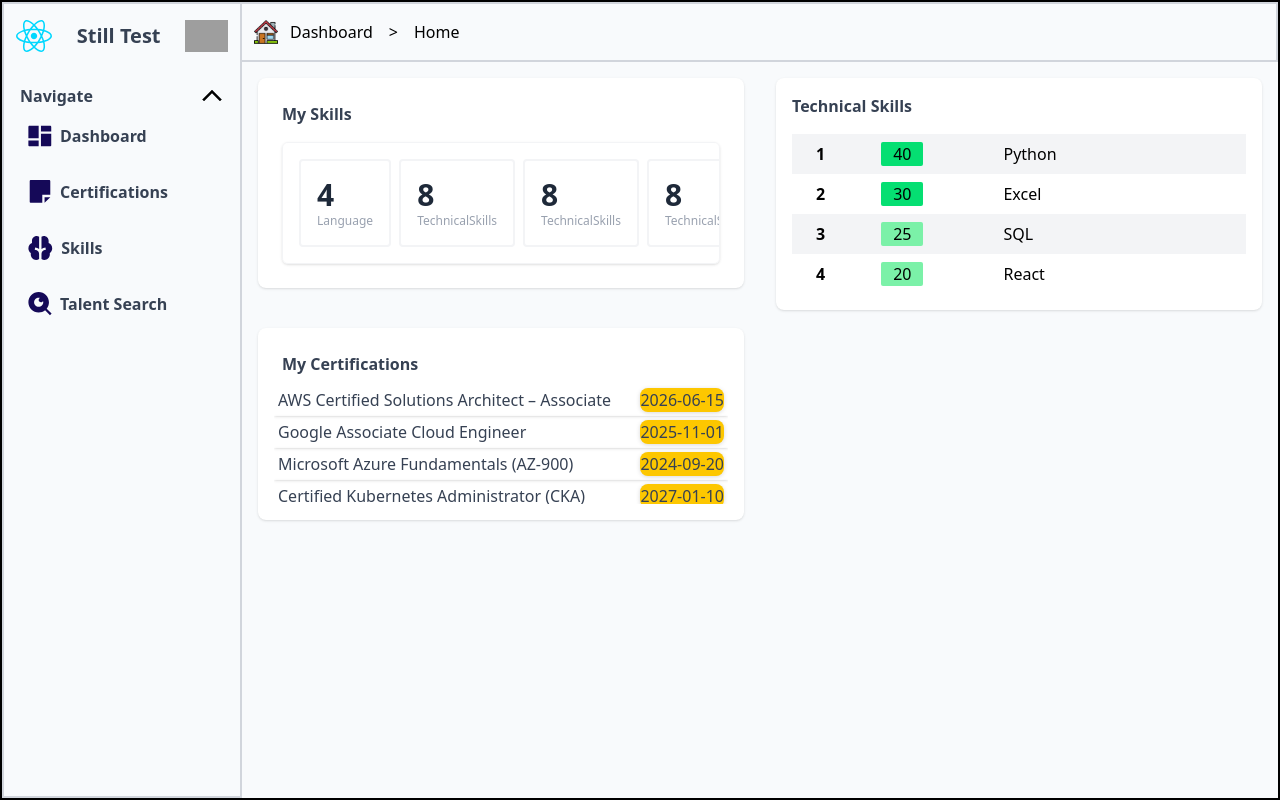
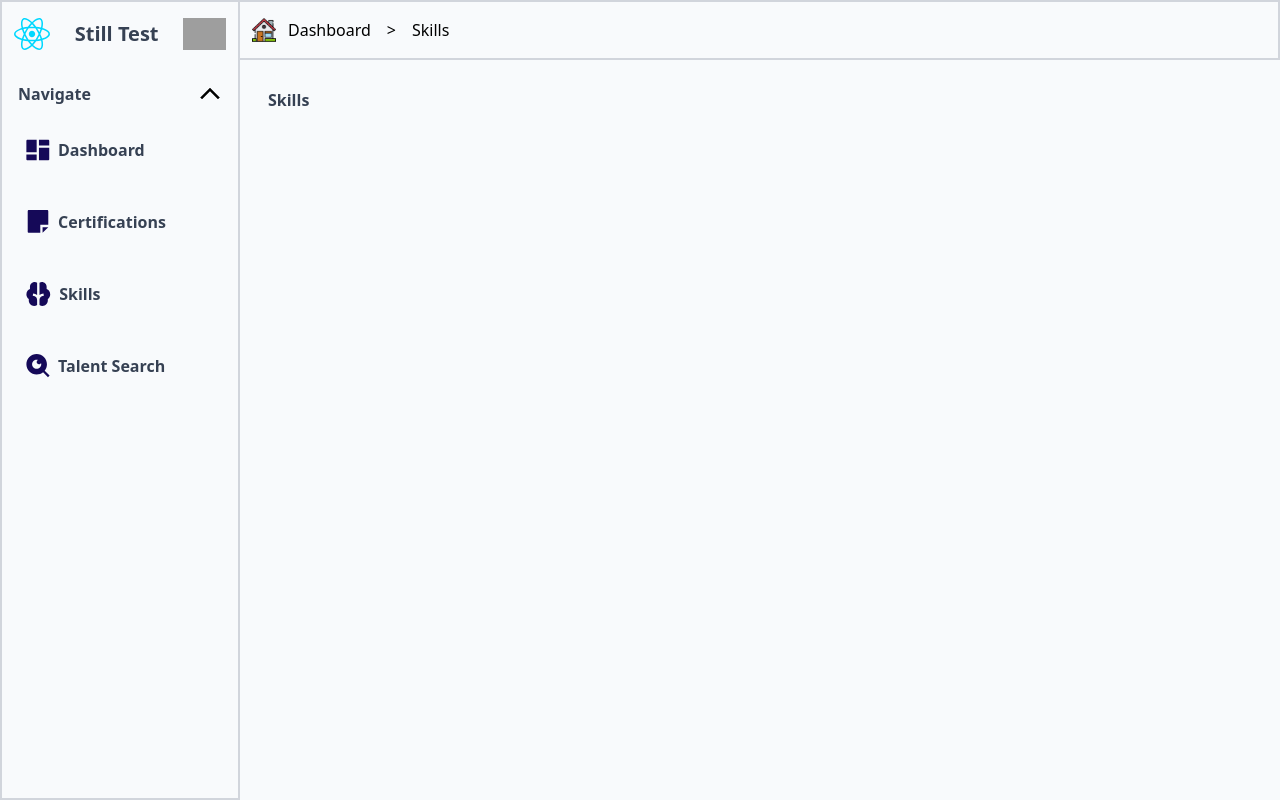
Before and after one commit to fernandesjeevan/still_test, a React app in the folder frontend/: page /skill in a window 1280 px wide. Built offline with nearby package versions, Linux system fonts and the light colour scheme; grey boxes are pictures that could not be loaded; the HTML template or start-up script is replaced by a standard one.

Commit message:
feat not very productive day

```diff
--- a/frontend/package.json
+++ b/frontend/package.json
@@ -13,6 +13,7 @@
     "@tailwindcss/vite": "^4.1.18",
     "react": "^19.2.0",
     "react-dom": "^19.2.0",
+    "react-router-dom": "^7.13.0",
     "tailwindcss": "^4.1.18"
   },
   "devDependencies": {
--- a/frontend/src/App.jsx
+++ b/frontend/src/App.jsx
@@ -1,11 +1,18 @@
 import HomePage from './pages/HomePage.jsx'
+import SkillsPage from './pages/SkillsPage.jsx'
+import { BrowserRouter,Routes,Route } from 'react-router-dom'
 function App() {
 
 
   return (
     <div className='h-screen bg-slate-50'>
+    <BrowserRouter>
+    <Routes>
+      <Route path ="/" element={<HomePage/>}></Route>
+      <Route path ="/skill" element={<SkillsPage/>}/>
+    </Routes>
+    </BrowserRouter>
 
-    <HomePage/>
     </div>
   )
 }
--- a/frontend/src/components/Sidebar.jsx
+++ b/frontend/src/components/Sidebar.jsx
@@ -4,8 +4,9 @@
 import Certifications from "../assets/certifications.svg";
 import SkillsLogo from "../assets/skills.svg";
 import TalentSearch from "../assets/talentsearch.svg";
-import Dashboard from "../assets/dashboard.svg"
-function Sidebar() {
+import Dashboard from "../assets/dashboard.svg";
+import { NavLink } from "react-router-dom";
+function  Sidebar() {
   return (
     <div className="w-60 border-2 border-gray-300 flex flex-col">
       <div className="h-10 flex items-center justify-around my-3">
@@ -23,12 +24,16 @@
           <img className="h-6" src={SidebarCollapseUp} alt="collapse up" />
         </div>
         <div className="flex flex-col">
-          <div className="flex my-2 py-2">
+          <NavLink
+              to="/"
+              className="flex items-center my-2 py-2 hover:bg-gray-100 rounded"
+            >
+              <div className="flex my-2 py-2">
             <img className="h-6 mx-2" src={Dashboard} alt="collapse up" />
-            <h1 className="text-s font-semibold text-gray-700">
-              Dashboard
-            </h1>
+            <h1 className="text-s font-semibold text-gray-700">Dashboard</h1>
           </div>
+            </NavLink>
+
           <div className="flex my-2 py-2">
             <img className="h-6 mx-2" src={Certifications} alt="collapse up" />
             <h1 className="text-s font-semibold text-gray-700">
@@ -36,8 +41,14 @@
             </h1>
           </div>
           <div className="flex my-2 py-2">
-            <img className="h-6 mx-2" src={SkillsLogo} alt="collapse up" />
+            <NavLink
+              to="/skill"
+              className="flex items-center my-2 py-2 hover:bg-gray-100 rounded"
+            >
+              <img className="h-6 mx-2" src={SkillsLogo} alt="collapse up" />
             <h1 className="text-s font-semibold text-gray-700">Skills </h1>
+            </NavLink>
+
           </div>
           <div className="flex my-2 py-2">
             <img className="h-6 mx-2" src={TalentSearch} alt="collapse up" />
--- /dev/null
+++ b/frontend/src/components/SkillsDashboard.jsx
@@ -0,0 +1,16 @@
+import React from 'react'
+
+function SkillsDashboard() {
+  return (
+    <div>
+        <div className= "h-10 items-centerm m-4 p-3">
+            <h1 className='text-gray-700 font-semibold'>Skills</h1>
+            <div className='grid grid-cols-1'>
+
+                </div>
+        </div>
+    </div>
+  )
+}
+
+export default SkillsDashboard
--- a/frontend/src/pages/SkillsPage.jsx
+++ b/frontend/src/pages/SkillsPage.jsx
@@ -0,0 +1,19 @@
+import React from 'react'
+import Sidebar from '../components/Sidebar'
+import Header from '../components/Header'
+import SkillsDashboard from '../components/SkillsDashboard.jsx'
+export default function SkillsPage() {
+  return (
+
+        <div className='relative flex h-screen'>
+            <div className='flex '>
+                <Sidebar/>
+            </div>
+            <div className='flex flex-1 flex-col'>
+                <Header pageName={"Skills"} />
+                <SkillsDashboard/>
+            </div>
+        </div>
+
+  )
+}
```
Also changed, not shown: 1 other file (tests, documents, lock files or other folders).
